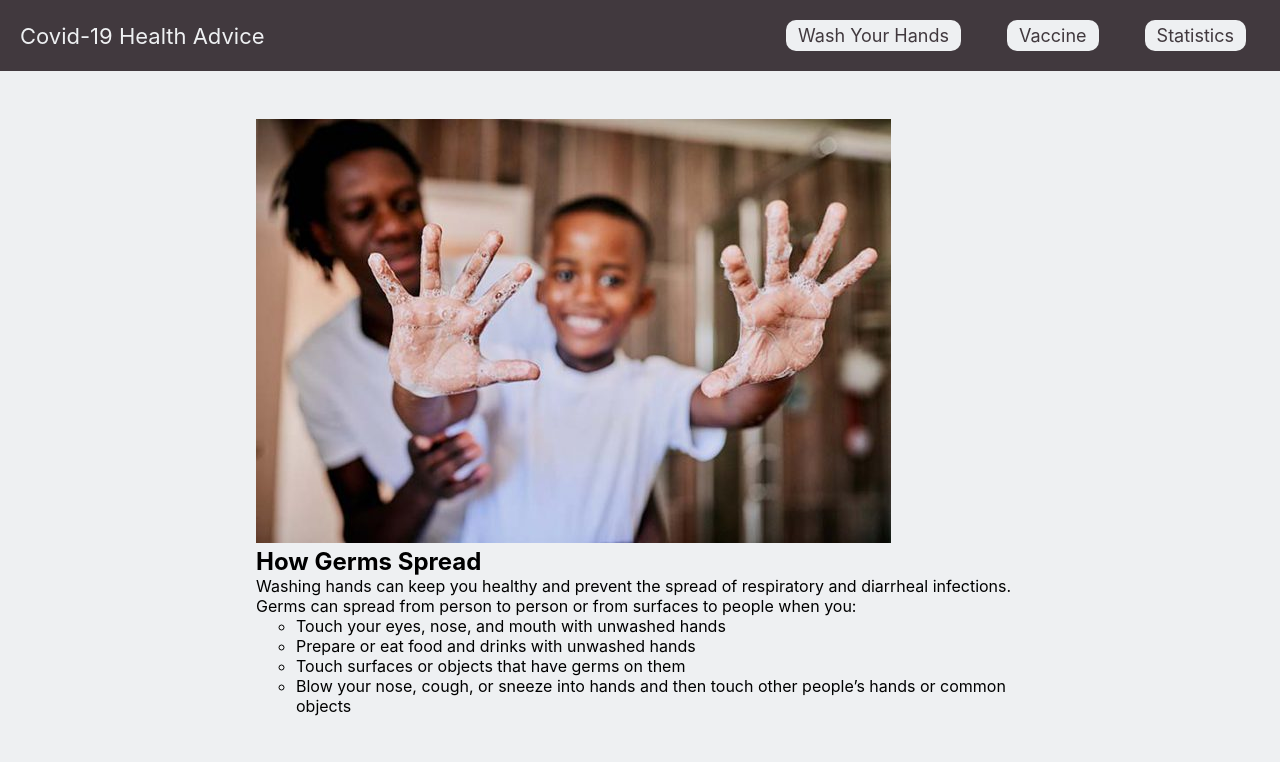
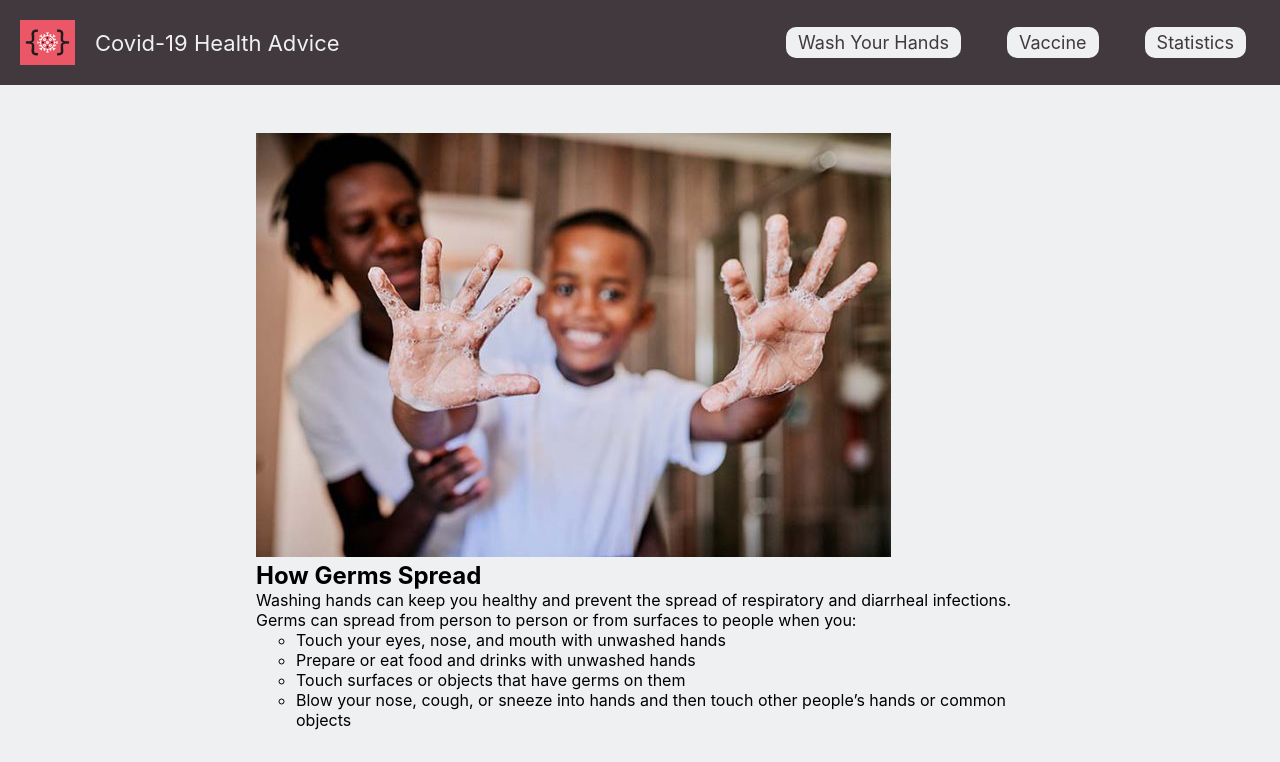
Before and after one commit to ebirdyx/wd-covid19, a React (Create React App) app: page / in a window 1280 px wide. Shown: the top 762 px of the page. Built offline with nearby package versions, Linux system fonts and the light colour scheme.

Commit message:
added logo

```diff
--- a/package.json
+++ b/package.json
@@ -6,6 +6,7 @@
     "@testing-library/jest-dom": "^5.16.4",
     "@testing-library/react": "^13.2.0",
     "@testing-library/user-event": "^13.5.0",
+    "axios": "^0.27.2",
     "react": "^18.1.0",
     "react-dom": "^18.1.0",
     "react-router-dom": "^6.3.0",
--- a/src/components/Navbar/index.css
+++ b/src/components/Navbar/index.css
@@ -5,6 +5,18 @@
   padding: 20px;
   background-color: #41393e;
   color: #fff;
+}
+
+.logo-nav {
+  width: 55px;
+  height: auto;
+  min-height: 12px;
+  margin-right: 20px;
+}
+
+.navbar-logo {
+  display: flex;
+  align-items: center;
 }
 .nav-links a {
   color: #41393e;
--- a/src/components/Navbar/index.jsx
+++ b/src/components/Navbar/index.jsx
@@ -3,7 +3,10 @@ import './index.css';
 function Navbar() {
   return (
     <nav class="navbar">
-      <div class="logo">Covid-19 Health Advice</div>
+      <div className="navbar-logo">
+        <img src="/images/Logo.png" alt="" srcset="" className="logo-nav" />
+        <div class="logo">Covid-19 Health Advice</div>
+      </div>
       <ul class="nav-links">
         <input type="checkbox" id="checkbox_toggle" />
         <label for="checkbox_toggle" class="hamburger">
```
Also changed, not shown: 1 other file (tests, documents, lock files or other folders).
